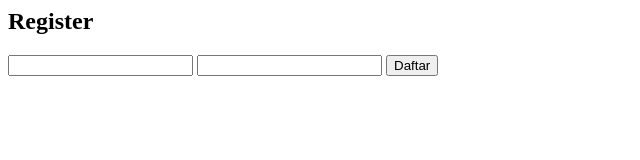
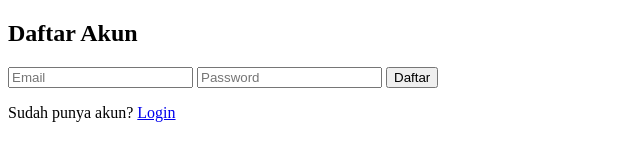
Before and after one commit to HafizyCorporate/Groq-ai-soal, a website: page views/register.html in a window 1280 px wide. Shown: the whole page, without its empty margins (0-640 px from the left). Drawn offline with Linux system fonts and the light colour scheme.

Commit message:
Update register.html

```diff
--- a/views/register.html
+++ b/views/register.html
@@ -1,6 +1,27 @@
-<form action="/auth/register" method="post">
-  <h2>Register</h2>
-  <input name="email" required>
-  <input name="password" type="password" required>
-  <button>Daftar</button>
-</form>
+<!DOCTYPE html>
+<html lang="id">
+<head>
+  <meta charset="UTF-8">
+  <meta name="viewport" content="width=device-width, initial-scale=1.0">
+  <title>Daftar | AI Soal Foto</title>
+  <link rel="stylesheet" href="/css/style.css">
+</head>
+<body class="auth-bg">
+
+  <div class="auth-card">
+    <h2>Daftar Akun</h2>
+
+    <form action="/auth/register" method="POST">
+      <input type="email" name="email" placeholder="Email" required>
+      <input type="password" name="password" placeholder="Password" required>
+
+      <button type="submit">Daftar</button>
+    </form>
+
+    <p class="auth-link">
+      Sudah punya akun? <a href="/">Login</a>
+    </p>
+  </div>
+
+</body>
+</html>
```
